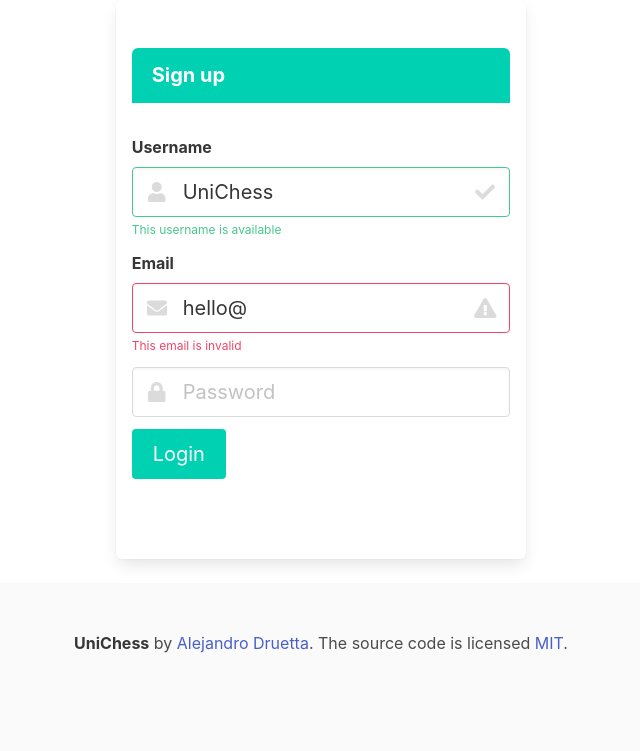
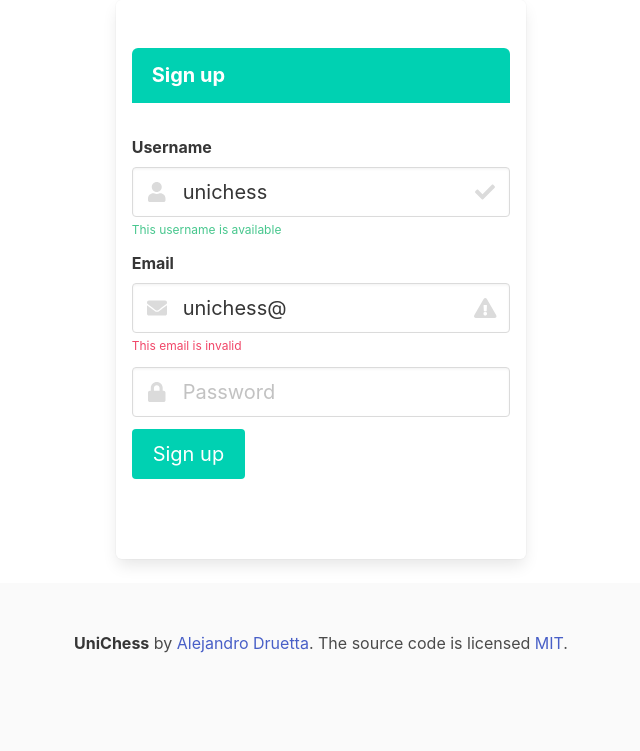
Before and after one commit to aledruetta/UniChess, a Flask app: page /signup in a window 1280 px wide. Shown: the part 56-807 px from the top of the page, without its empty margins (319-959 px from the left). Run offline with Flask 2, Linux system fonts and the light colour scheme; some libraries are stand-ins or nearby versions.

Commit message:
Update Sign up views & controls

```diff
--- a/unichess/ext/auth/models.py
+++ b/unichess/ext/auth/models.py
@@ -4,6 +4,7 @@ from unichess.ext.db import db
 class User(db.Model):
     __tablename__ = "user"
     id = db.Column("id", db.Integer, primary_key=True)
+    username = db.Column("username", db.Unicode, unique=True, nullable=False)
     email = db.Column("email", db.Unicode, unique=True, nullable=False)
     passwd = db.Column("passwd", db.Unicode)
     admin = db.Column("admin", db.Boolean)
--- a/unichess/ext/auth/views.py
+++ b/unichess/ext/auth/views.py
@@ -1,5 +1,6 @@
 from flask import Blueprint, redirect, render_template, request, url_for
 from wtforms import Form, PasswordField, StringField, validators
+from .control import create_user
 
 bp = Blueprint("auth", __name__)
 
@@ -8,7 +9,7 @@ class LoginForm(Form):
     email = StringField(
         "email", [validators.length(min=6, max=35), validators.DataRequired()]
     )
-    password = PasswordField("password", [validators.DataRequired()])
+    passwd = PasswordField("passwd", [validators.DataRequired()])
 
 
 class SignupForm(Form):
@@ -16,14 +17,24 @@ class SignupForm(Form):
     email = StringField(
         "email", [validators.length(min=6, max=35), validators.DataRequired()]
     )
-    password = PasswordField("password", [validators.DataRequired()])
+    passwd = PasswordField("passwd", [validators.DataRequired()])
 
 
 @bp.route("/signup", methods=["GET", "POST"])
 def signup():
     form = SignupForm(request.form)
 
-    return render_template("signup.html", title="SignUp", form=form,)
+    # if request.method == "POST" and form.validate():
+    if request.method == "POST":
+        create_user(
+            form.username.data,
+            form.email.data,
+            form.passwd.data
+        )
+
+        return redirect(url_for("site.index"))
+
+    return render_template("signup.html", title="Sign up", form=form,)
 
 
 @bp.route("/login", methods=["GET", "POST"])
--- a/unichess/templates/signup.html
+++ b/unichess/templates/signup.html
@@ -13,12 +13,12 @@
     </p>
 
     <div class="login-panel-form">
-      <form>
+      <form role="form" action="" method="post">
 
         <div class="field">
           <label class="label">Username</label>
           <div class="control has-icons-left has-icons-right">
-            <input class="input is-success is-medium" type="text" placeholder="Text input" value="UniChess">
+            {{ form.username(placeholder="Text input", class="input is-medium", type="text", value="unichess") }}
             <span class="icon is-small is-left">
               <i class="fas fa-user"></i>
             </span>
@@ -32,7 +32,7 @@
         <div class="field">
           <label class="label">Email</label>
           <div class="control has-icons-left has-icons-right">
-            <input class="input is-danger is-medium" type="email" placeholder="Email input" value="hello@">
+            {{ form.email(placeholder="Email input", class="input is-medium", type="text", value="unichess@") }}
             <span class="icon is-small is-left">
               <i class="fas fa-envelope"></i>
             </span>
@@ -45,7 +45,7 @@
 
         <div class="field">
           <p class="control has-icons-left">
-            <input class="input is-medium" type="password" placeholder="Password">
+            {{ form.passwd(placeholder="Password", class="input is-medium", type="password") }}
             <span class="icon is-small is-left">
               <i class="fas fa-lock"></i>
             </span>
@@ -54,8 +54,8 @@
 
         <div class="field">
           <p class="control">
-            <button class="button is-primary is-medium">
-              Login
+            <button class="button is-primary is-medium" type="submit">
+              Sign up
             </button>
           </p>
         </div>
```
Also changed, not shown: unichess/ext/auth/control.py (added, +13 -0 lines).
